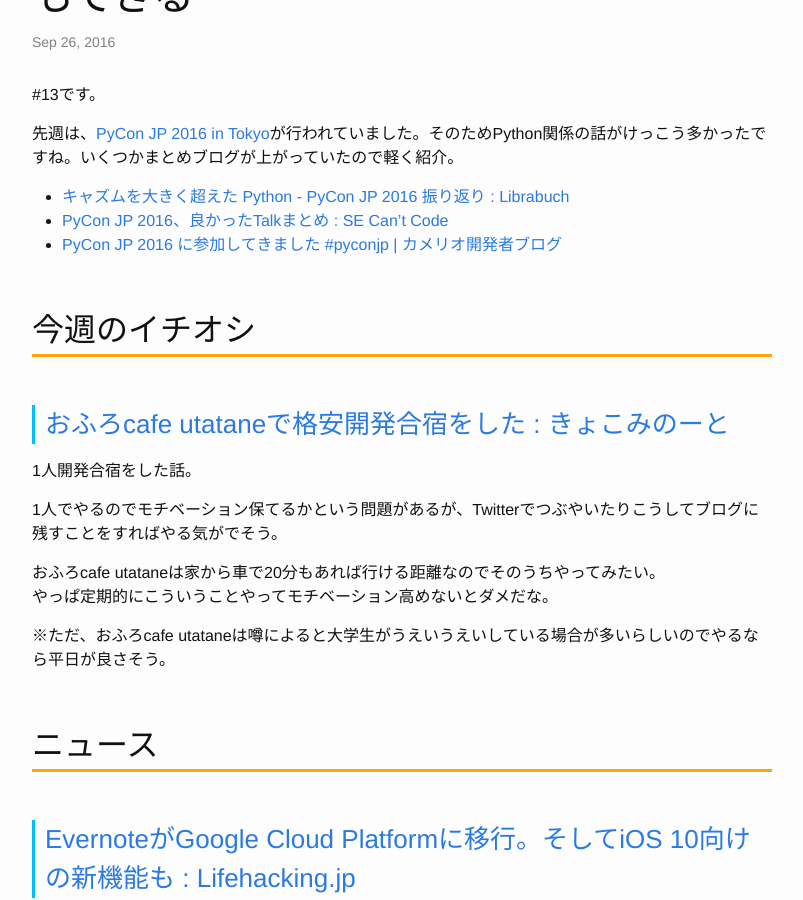
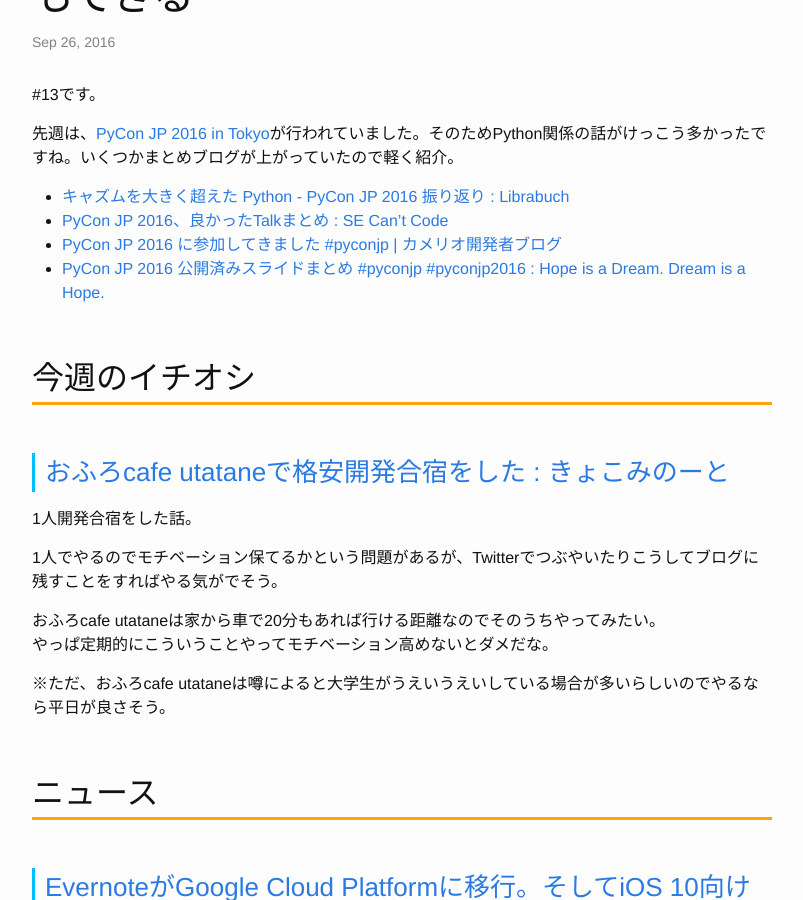
Before and after one commit to Gather-Tech/Gather-Tech.github.io, a Jekyll site: the page built from _posts/2016/2016-09-26-Gather13.md, in a window 1280 px wide and 900 px high, scrolled down 468 px. Shown: the whole window, without its empty margins (238-1041 px from the left). Built offline with Jekyll 4.4.1, drawn with Linux system fonts in a browser that asks for light colours.

Commit message:
PyConのまとめ記事追加した

```diff
--- a/_posts/2016/2016-09-26-Gather13.md
+++ b/_posts/2016/2016-09-26-Gather13.md
@@ -12,6 +12,7 @@
 - [キャズムを大きく超えた Python \- PyCon JP 2016 振り返り : Librabuch](https://librabuch.jp/blog/2016/09/pyconjp-2016-report/)
 - [PyCon JP 2016、良かったTalkまとめ : SE Can't Code](http://fixxman.hatenablog.com/entry/2016/09/23/003042)
 - [PyCon JP 2016 に参加してきました \#pyconjp \| カメリオ開発者ブログ](http://aial.shiroyagi.co.jp/2016/09/pycon-jp-2016/)
+- [PyCon JP 2016 公開済みスライドまとめ \#pyconjp \#pyconjp2016 : Hope is a Dream\. Dream is a Hope\.](http://hope-is-dream.hatenablog.com/entry/2016/09/23/143859#Sleepy-How-to-suspend-and-resume-your-cpython-process-from-inside-en)
 
 ## 今週のイチオシ
 
```
